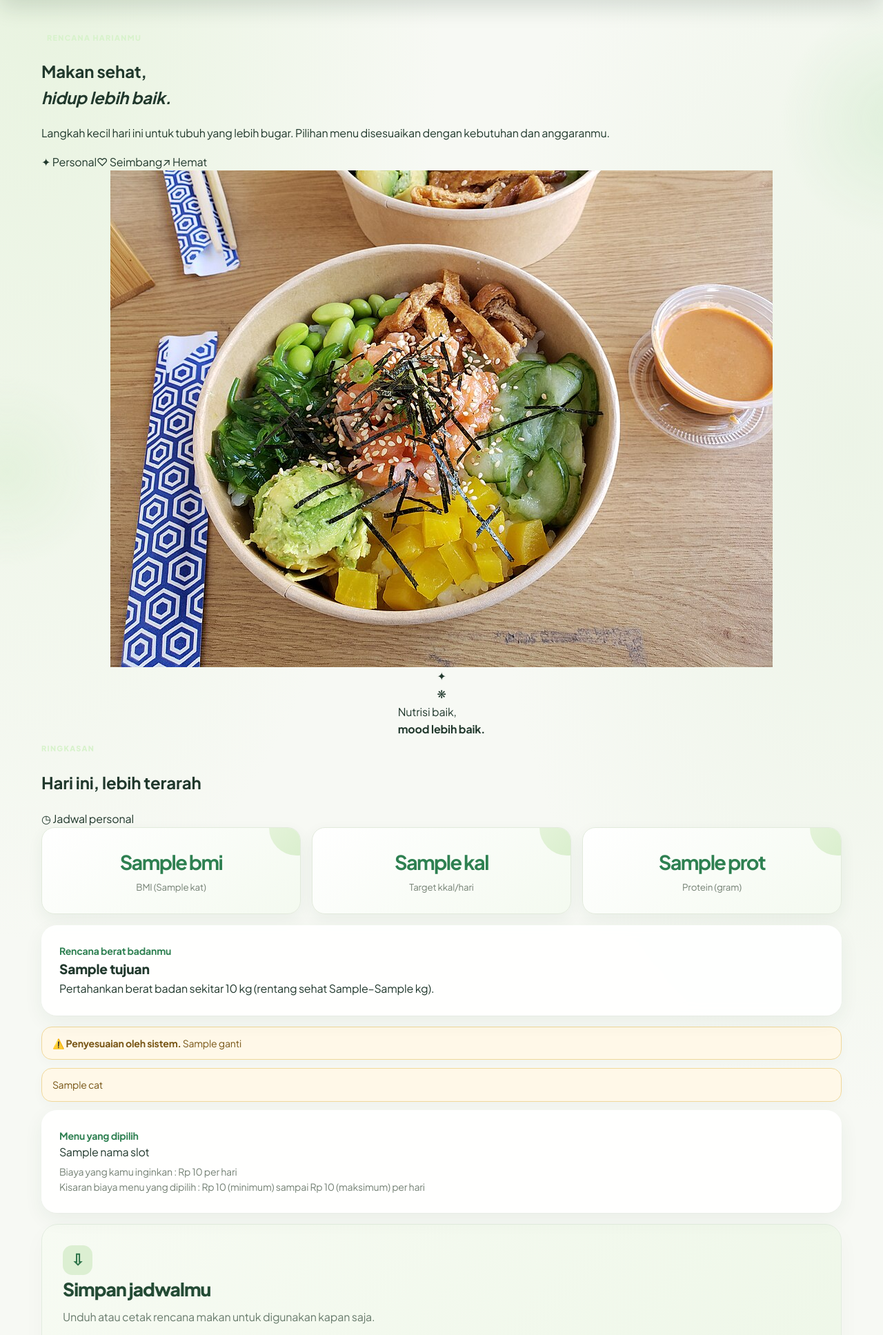
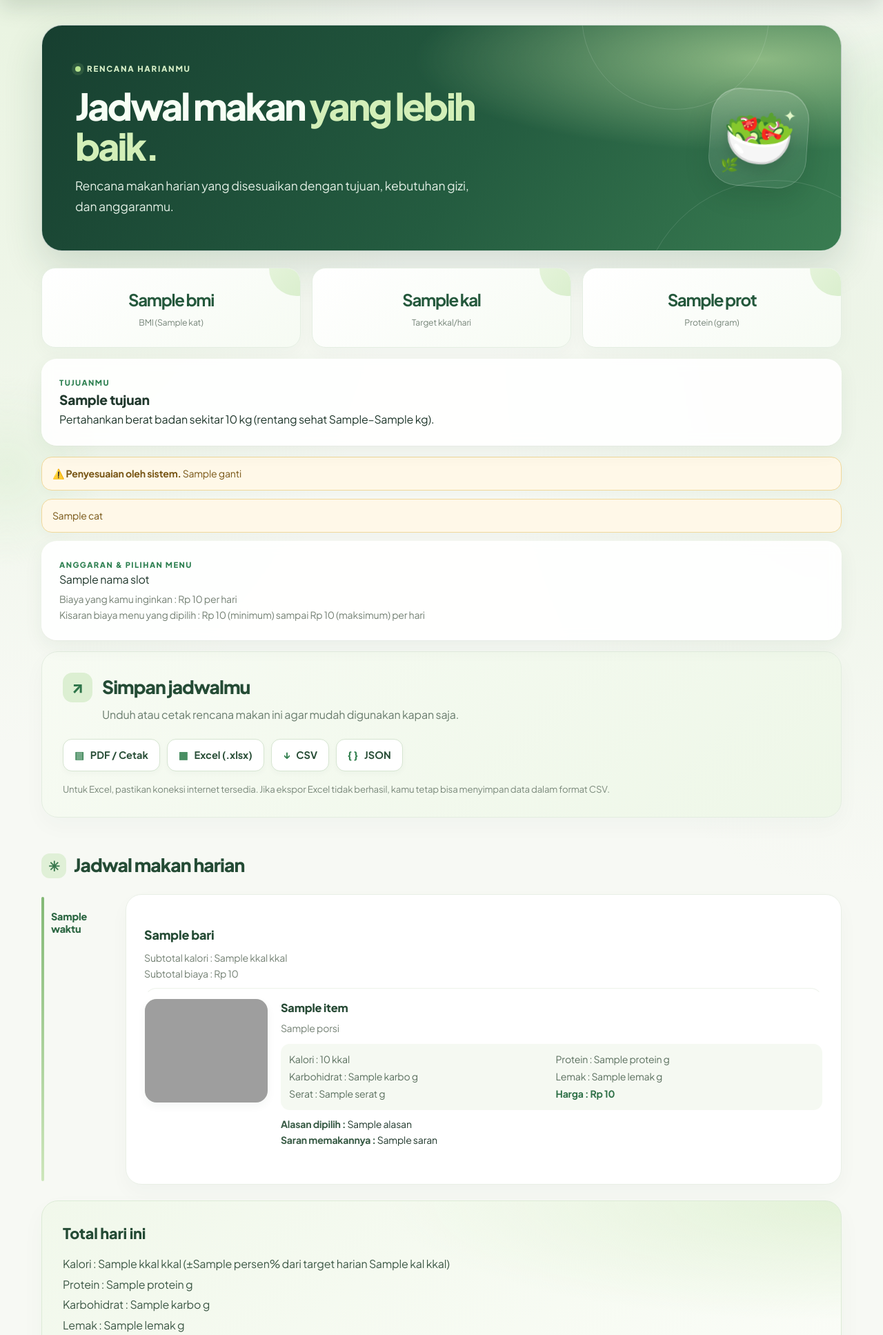
Before and after one commit to mfaizalfadhilulrohman/Diet-Sehat-Web, a Flask app: template templates/jadwal.html in a window 1280 px wide. Shown: the part 97-2032 px from the top of the page at 69% size. Run offline with Flask 3, Linux system fonts and the light colour scheme; the template is opened without the code that fills it: most values are stand-ins (such as "Sample title", 1, 10 or a date in 2020); grey boxes are pictures that could not be loaded.

Commit message:
Add files via upload

```diff
--- a/templates/jadwal.html
+++ b/templates/jadwal.html
@@ -1,23 +1,22 @@
 {% extends "base.html" %}
 {% block content %}
-<section class="dashboard-hero">
-  <div class="hero-copy">
-    <span class="eyebrow"><span class="eyebrow-dot"></span> RENCANA HARIANMU</span>
-    <h1>Makan sehat,<br><em>hidup lebih baik.</em></h1>
-    <p>Langkah kecil hari ini untuk tubuh yang lebih bugar. Pilihan menu disesuaikan dengan kebutuhan dan anggaranmu.</p>
-    <div class="hero-pills"><span>✦ Personal</span><span>♡ Seimbang</span><span>↗ Hemat</span></div>
+<header class="schedule-hero mb-4">
+  <div class="schedule-hero-copy">
+    <span class="schedule-eyebrow"><span class="schedule-eyebrow-dot"></span> RENCANA HARIANMU</span>
+    <h1>Jadwal makan <em>yang lebih baik.</em></h1>
+    <p>Rencana makan harian yang disesuaikan dengan tujuan, kebutuhan gizi, dan anggaranmu.</p>
   </div>
-  <div class="hero-art" role="img" aria-label="Ilustrasi makanan sehat"><img src="{{ url_for('static', filename='gambar/poke_bowl_salmon.jpg') }}" alt="Mangkuk makanan sehat" onerror="this.style.display='none'"><span class="leaf leaf-one">✦</span><span class="leaf leaf-two">❋</span><div class="art-caption">Nutrisi baik,<br><b>mood lebih baik.</b></div></div>
-</section>
-<div class="section-heading"><div><span class="eyebrow">RINGKASAN</span><h2>Hari ini, lebih terarah</h2></div><span class="date-chip">◷ Jadwal personal</span></div>
-<div class="row g-2 mb-3 text-center summary-stats">
+  <div class="schedule-hero-art" aria-hidden="true"><span>🥗</span><i>✦</i><b>🌿</b></div>
+</header>
+
+<div class="row g-2 mb-3 text-center schedule-stats">
   <div class="col-4"><div class="card card-body stat"><b>{{ h.bmi }}</b><small>BMI ({{ h.kat }})</small></div></div>
   <div class="col-4"><div class="card card-body stat"><b>{{ h.kal }}</b><small>Target kkal/hari</small></div></div>
   <div class="col-4"><div class="card card-body stat"><b>{{ h.prot or '–' }}</b><small>Protein (gram)</small></div></div>
 </div>
 
-<div class="card card-body border-0 shadow-sm mb-3">
-  <div class="small text-success fw-semibold">Rencana berat badanmu</div>
+<div class="card card-body border-0 shadow-sm mb-3 goal-card">
+  <div class="small text-success fw-semibold section-kicker">TUJUANMU</div>
   <div class="fs-5 fw-bold">{{ h.tujuan }}</div>
   {% if h.arah %}
   <div>{{ p.berat|round(1) }} kg → {{ h.target }} kg ({{ '%+.1f'|format(h.selisih) }} kg) dalam ± {{ h.minggu }} minggu · ± {{ h.laju }} kg/minggu</div>
@@ -34,28 +33,32 @@
 <div class="alert alert-warning">Belum ada menu yang cocok untuk pilihanmu. Kurangi alergi atau makanan tidak disukai di <a href="{{ url_for('profil') }}">profil</a>.</div>
 {% endif %}
 
-<div class="card card-body border-0 shadow-sm mb-3">
-  <div class="small text-success fw-semibold">Menu yang dipilih</div>
+<div class="card card-body border-0 shadow-sm mb-3 budget-card">
+  <div class="small text-success fw-semibold section-kicker">ANGGARAN & PILIHAN MENU</div>
   <div>{{ nama_slot|join(', ') }}</div>
   <div class="small text-muted mt-1">Biaya yang kamu inginkan : {{ p.biaya|rp }} per hari</div>
   <div class="small text-muted">Kisaran biaya menu yang dipilih : {{ lo|rp }} (minimum) sampai {{ hi|rp }} (maksimum) per hari</div>
   {% if p.biaya > hi %}<div class="small text-muted">Biayamu di atas biaya maksimum, jadi menu tetap disusun dengan bahan terbaik yang ada.</div>{% endif %}
 </div>
 
-<section class="export-panel no-print" aria-labelledby="export-title">
-  <div class="export-copy"><span class="export-icon">⇩</span><div><h2 id="export-title">Simpan jadwalmu</h2><p>Unduh atau cetak rencana makan untuk digunakan kapan saja.</p></div></div>
-  <div class="export-actions">
-    <button type="button" class="export-btn" data-export="pdf"><span>▤</span> PDF / Cetak</button>
-    <button type="button" class="export-btn" data-export="xlsx"><span>▦</span> Excel (.xlsx)</button>
-    <button type="button" class="export-btn" data-export="csv"><span>⇩</span> CSV</button>
-    <button type="button" class="export-btn" data-export="json"><span>{ }</span> JSON</button>
+<section class="export-panel mb-4" aria-labelledby="export-title">
+  <div class="export-panel-copy">
+    <span class="export-icon" aria-hidden="true">↗</span>
+    <div><h2 id="export-title">Simpan jadwalmu</h2><p>Unduh atau cetak rencana makan ini agar mudah digunakan kapan saja.</p></div>
   </div>
-  <p class="export-status" aria-live="polite" id="export-status">Excel membutuhkan koneksi internet untuk memuat pustaka ekspor; jika gagal, file CSV tetap tersedia.</p>
+  <div class="export-actions" aria-label="Pilihan ekspor">
+    <button type="button" class="export-btn" onclick="window.print()"><span aria-hidden="true">▤</span> PDF / Cetak</button>
+    <button type="button" class="export-btn" data-export="xlsx"><span aria-hidden="true">▦</span> Excel (.xlsx)</button>
+    <button type="button" class="export-btn" data-export="csv"><span aria-hidden="true">↓</span> CSV</button>
+    <button type="button" class="export-btn" data-export="json"><span aria-hidden="true">{ }</span> JSON</button>
+  </div>
+  <p class="export-note">Untuk Excel, pastikan koneksi internet tersedia. Jika ekspor Excel tidak berhasil, kamu tetap bisa menyimpan data dalam format CSV.</p>
 </section>
-<h2 class="h5 schedule-title"><span class="schedule-symbol">☘</span> Jadwal makan harian</h2>
-<div class="jadwal">
+
+<h2 class="h5 mt-4 mb-3 schedule-section-title"><span>✳</span> Jadwal makan harian</h2>
+<div class="jadwal schedule-timeline">
 {% for b in j.baris %}
-  <section class="slot" data-id="{{ b.id }}" data-waktu="{{ b.waktu }}" data-judul="{{ b.judul }}" data-kalori="{{ b.kkal }}" data-biaya="{{ b.harga }}">
+  <section class="slot schedule-slot" data-id="{{ b.id }}">
     <div class="waktu">{{ b.waktu }}</div>
     <div class="isi card border-0 shadow-sm">
       <div class="card-body">
@@ -87,7 +90,7 @@
 {% endfor %}
 </div>
 
-<div class="card card-body border-0 shadow-sm my-3 total">
+<div class="card card-body border-0 shadow-sm my-3 total daily-total">
   <div class="fw-bold mb-1">Total hari ini</div>
   <div>Kalori : {{ j.total.kkal }} kkal (±{{ j.persen }}% dari target harian {{ h.kal }} kkal)</div>
   <div>Protein : {{ j.total.protein }} g</div>
@@ -98,7 +101,14 @@
   {% if j.persen < 90 %}<div class="small text-muted mt-1">Kamu hanya memilih sebagian waktu makan, jadi total kalori di bawah target harian.</div>{% endif %}
 </div>
 
-<div class="schedule-bottom no-print"><a class="btn btn-nutri" href="{{ url_for('jadwal', s=baru) }}">⟳ Buat variasi menu</a><span>Menu baru akan tetap mengikuti profil dan anggaranmu.</span></div>
-<small class="text-muted d-block mt-3">Menu dipilih oleh aturan sistem dari dataset makanan terkurasi; nilai gizi adalah perkiraan. Harga acuan penelusuran web Oktober 2026 dan dapat berbeda di tiap kota.</small>
+<section class="schedule-next-step">
+  <div class="next-step-copy"><span class="next-step-icon" aria-hidden="true">⟳</span><div><h3>Ingin pilihan yang berbeda?</h3><p>Variasi menu tetap mengikuti profil, kebutuhan gizi, dan anggaranmu.</p></div></div>
+  <div class="schedule-actions">
+    <a class="btn btn-nutri" href="{{ url_for('jadwal', s=baru) }}">⟳ Buat variasi menu</a>
+    <a class="btn btn-outline-success" href="{{ url_for('profil') }}">Ubah profil</a>
+    <a class="btn btn-outline-success" href="{{ url_for('chat') }}">Cari menu</a>
+  </div>
+</section>
+<small class="text-muted d-block mt-3 schedule-disclaimer">Menu dipilih oleh aturan sistem dari dataset makanan terkurasi; nilai gizi adalah perkiraan. Harga acuan penelusuran web Oktober 2026 dan dapat berbeda di tiap kota.</small>
 {% endblock %}
-{% block scripts %}<script src="{{ url_for('static', filename='jadwal.js') }}"></script><script src="{{ url_for('static', filename='export-jadwal.js') }}"></script>{% endblock %}
+{% block scripts %}<script src="{{ url_for('static', filename='jadwal.js') }}"></script>{% endblock %}
```
